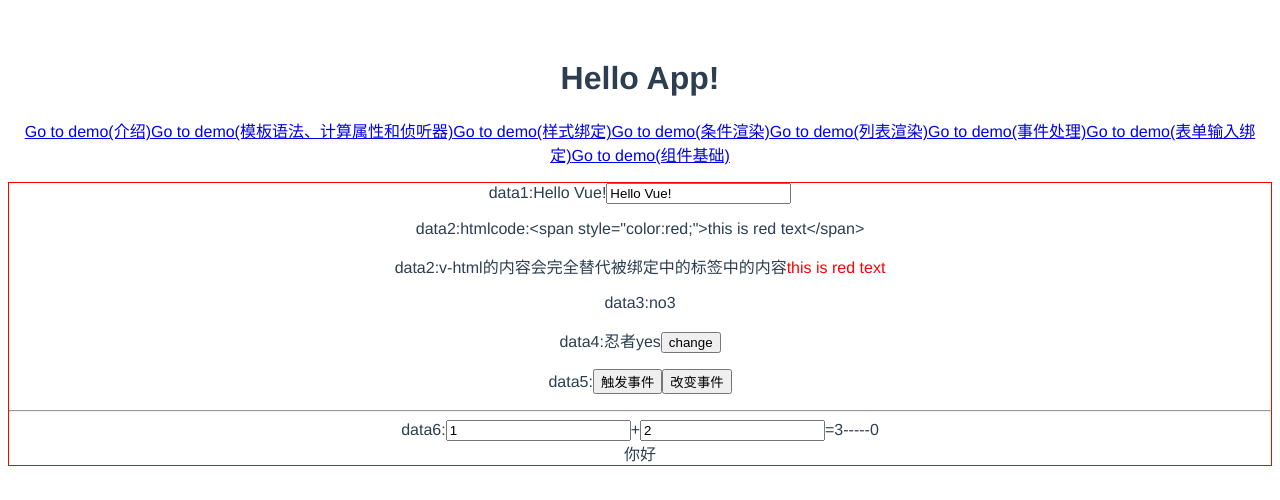
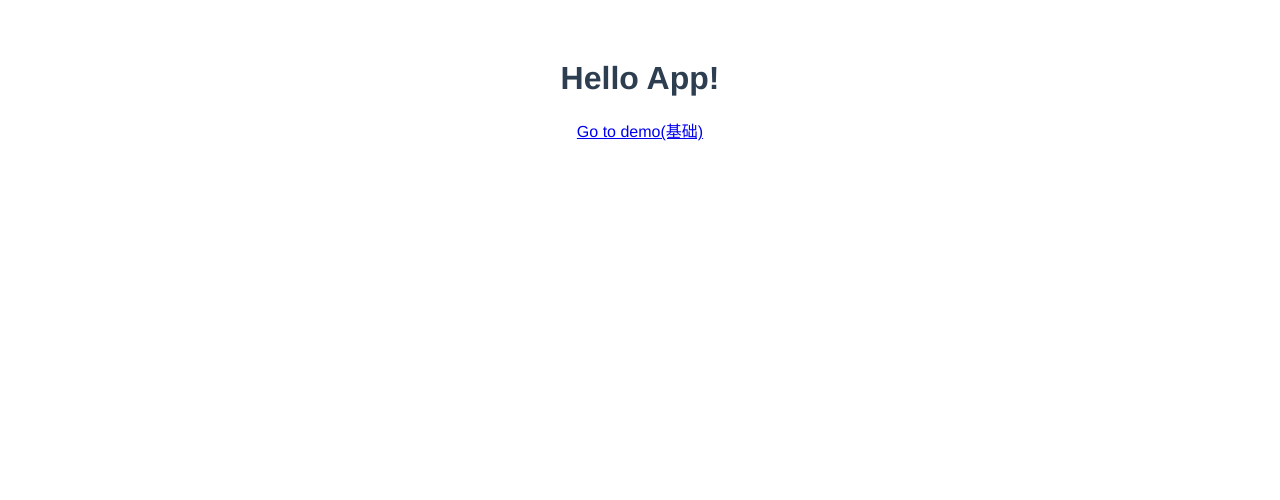
Before and after one commit to Snail727/SnailFis, a Vue app in the folder snailFis/SnailFisWeb/: page /#/Demo1 in a window 1280 px wide. Shown: the top 500 px of the page. Built offline with nearby package versions, Linux system fonts and the light colour scheme.

Commit message:
页面组件化

```diff
--- a/snailFis/SnailFisWeb/src/App.vue
+++ b/snailFis/SnailFisWeb/src/App.vue
@@ -2,16 +2,9 @@
   <div id="app">
   <h1>Hello App!</h1>
   <p>
-    <router-link to="/Demo">Go to demo(介绍)</router-link>
-    <router-link to="/Demo1">Go to demo(模板语法、计算属性和侦听器)</router-link>
-    <router-link to="/Demo2">Go to demo(样式绑定)</router-link>
-    <router-link to="/Demo3">Go to demo(条件渲染)</router-link>
-    <router-link to="/Demo4">Go to demo(列表渲染)</router-link>
-    <router-link to="/Demo5">Go to demo(事件处理)</router-link>
-    <router-link to="/Demo6">Go to demo(表单输入绑定)</router-link>
-    <router-link to="/Demo7">Go to demo(组件基础)</router-link>
+    <router-link to="/BtContent">Go to demo(基础)</router-link>
   </p>
-  <div style="border: 1px solid red;">
+  <div>
   <router-view></router-view>
   </div>
 </div>
--- /dev/null
+++ b/snailFis/SnailFisWeb/src/baseData/BtContent.vue
@@ -0,0 +1,44 @@
+<template>
+  <div>
+    <button @click="id=0">Go to demo(介绍)</button>
+    <button @click="id=1">Go to demo(模板语法、计算属性和侦听器)</button>
+    <button @click="id=2">Go to demo(样式绑定)</button>
+    <button @click="id=3">Go to demo(条件渲染)</button>
+    <button @click="id=4">Go to demo(列表渲染)</button>
+    <button @click="id=5">Go to demo(事件处理)</button>
+    <button @click="id=6">Go to demo(表单输入绑定)</button>
+    <button @click="id=7">Go to demo(组件基础)</button>
+
+    <div style="border:1px solid orange;">
+        <demo v-if="id==0"></demo>
+        <demo1 v-else-if="id==1"></demo1>
+        <demo2 v-else-if="id==2"></demo2>
+        <demo3 v-else-if="id==3"></demo3>
+        <demo4 v-else-if="id==4"></demo4>
+        <demo5 v-else-if="id==5"></demo5>
+        <demo6 v-else-if="id==6"></demo6>
+        <demo7 v-else-if="id==7"></demo7>
+    </div>
+  </div>
+</template>
+
+<script>
+import demo from "./Demo.vue";
+import demo1 from "./Demo1.vue";
+import demo2 from "./Demo2.vue";
+import demo3 from "./Demo3.vue";
+import demo4 from "./Demo4.vue";
+import demo5 from "./Demo5.vue";
+import demo6 from "./Demo6.vue";
+import demo7 from "./Demo7.vue";
+export default {
+    components:{demo,demo1,demo2,demo3,demo4,demo5,demo6,demo7},
+    data(){
+        return{
+        id:0
+        }
+    },
+    methods:{
+    }
+}
+</script>
--- a/snailFis/SnailFisWeb/src/router/index.js
+++ b/snailFis/SnailFisWeb/src/router/index.js
@@ -1,14 +1,7 @@
 import Vue from 'vue'
 import Router from 'vue-router'
 import HelloWorld from '@/components/HelloWorld'
-import Demo from '@/baseData/Demo'
-import Demo1 from '@/baseData/Demo1'
-import Demo2 from '@/baseData/Demo2'
-import Demo3 from '@/baseData/Demo3'
-import Demo4 from '@/baseData/Demo4'
-import Demo5 from '@/baseData/Demo5'
-import Demo6 from '@/baseData/Demo6'
-import Demo7 from '@/baseData/Demo7'
+import BtContent from '@/baseData/BtContent'
 
 Vue.use(Router)
 
@@ -20,44 +13,9 @@ export default new Router({
       component: HelloWorld
     },
     {
-      path: '/Demo',
-      name: 'Demo',
-      component: Demo
-    },
-    {
-      path: '/Demo1',
-      name: 'Demo1',
-      component: Demo1
-    },
-    {
-      path: '/Demo2',
-      name: 'Demo2',
-      component: Demo2
-    },
-    {
-      path: '/Demo3',
-      name: 'Demo3',
-      component: Demo3
-    },
-    {
-      path: '/Demo4',
-      name: 'Demo4',
-      component: Demo4
-    },
-    {
-      path: '/Demo5',
-      name: 'Demo5',
-      component: Demo5
-    },
-    {
-      path: '/Demo6',
-      name: 'Demo6',
-      component: Demo6
-    },
-    {
-      path: '/Demo7',
-      name: 'Demo7',
-      component: Demo7
-    },
+      path: '/BtContent',
+      name: 'BtContent',
+      component: BtContent
+    }
   ]
 })
```
